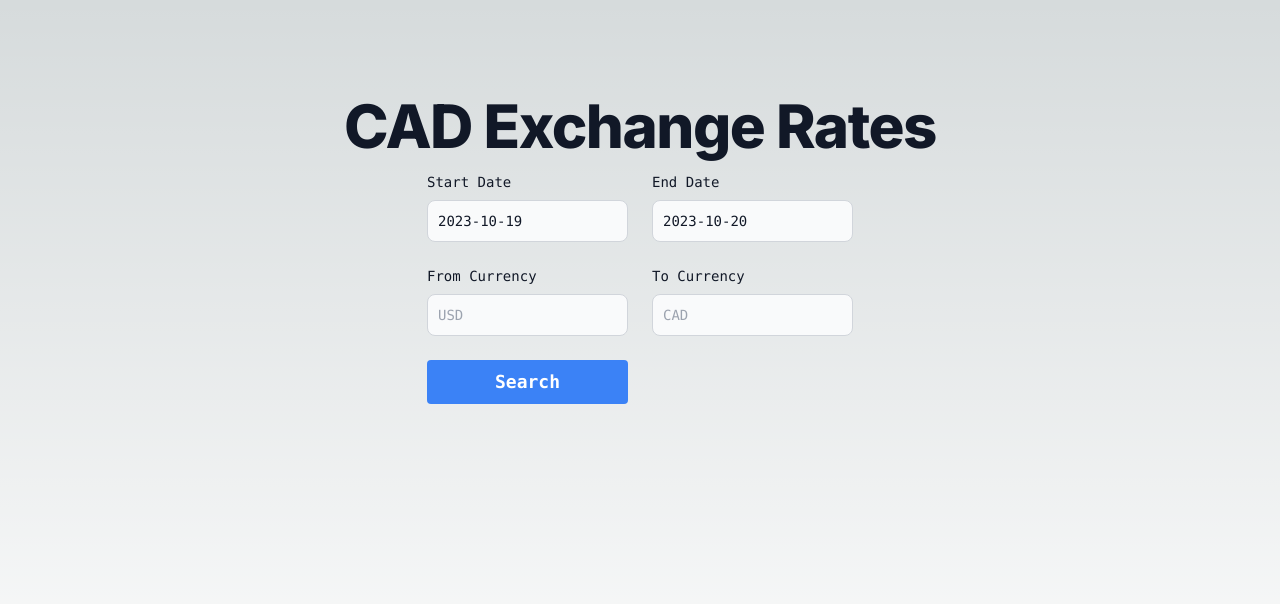
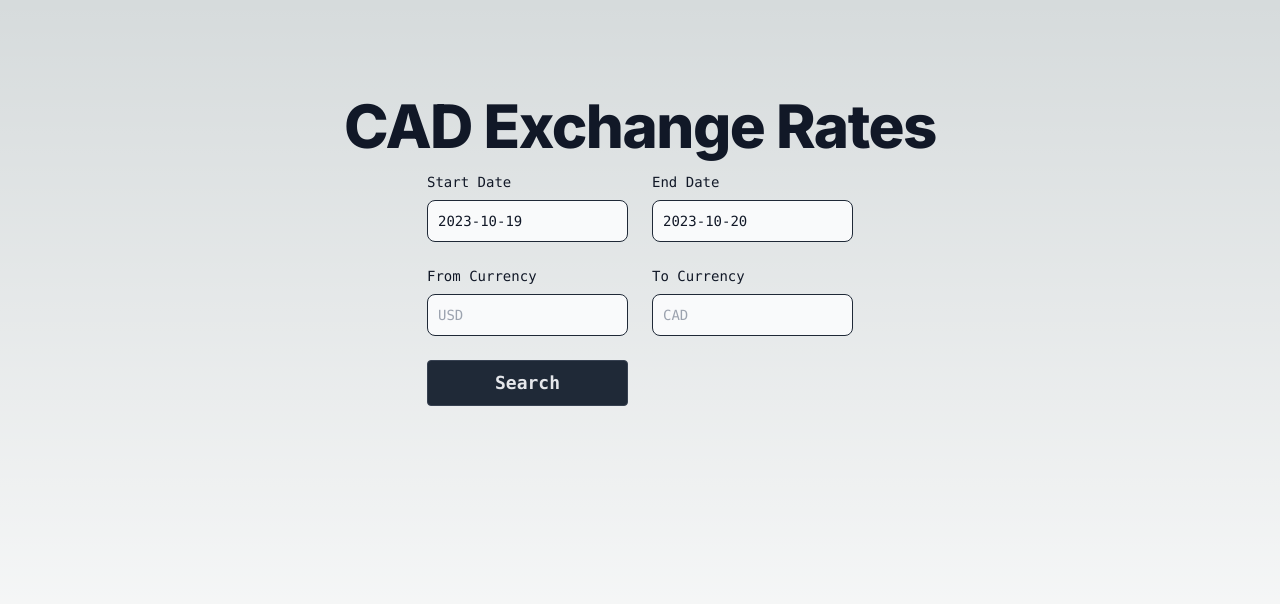
Before and after one commit to cjand225/currency-exchange-rate-frontend, a Next.js app: page /currency-exchange-app/ in a window 1280 px wide. Shown: the top 604 px of the page. Built offline with nearby package versions, Linux system fonts and the light colour scheme.

Commit message:
Updated tailwindcss classes on components to support light/dark mode

```diff
--- /dev/null
+++ b/src/app/common/styles.js
@@ -0,0 +1,48 @@
+// Dark Mode Styles
+const buttonDefaultDark = "bg-gray-800 text-gray-100 border border-gray-700";
+const buttonHoverDark = "hover:bg-gray-700 hover:border-gray-600";
+const buttonActiveFocusedDark = "active:bg-gray-900 focus:ring focus:ring-gray-500 focus:ring-opacity-50";
+
+const inputDefaultDark = "bg-gray-400 text-gray-600 placeholder-gray-200 border border-gray-800";
+const inputHoverDark = "hover:border-gray-500";
+const inputActiveFocusedDark = "focus:bg-gray-500 focus:border-gray-700 focus:ring focus:ring-gray-500 focus:ring-opacity-50";
+
+const tableHeaderStylesDark = "bg-gray-700 text-gray-400 border-b border-gray-300 p-2";
+const tableDataStylesDark = "bg-gray-800 text-gray-200 border-b border-gray-600 p-2";
+const tableRowStylesDark = "even:bg-gray-700";
+
+// Light Mode Styles
+const buttonDefaultLight = "bg-gray-100 text-gray-200 border border-gray-200";
+const buttonHoverLight = "hover:bg-gray-200 hover:border-gray-300";
+const buttonActiveFocusedLight = "active:bg-gray-300 focus:ring focus:ring-gray-200 focus:ring-opacity-50";
+
+const inputDefaultLight = "bg-gray-50 text-gray-900 placeholder-gray-400 border border-gray-300";
+const inputHoverLight = "hover:border-gray-400";
+const inputActiveFocusedLight = "focus:bg-white focus:border-gray-400 focus:ring focus:ring-gray-200 focus:ring-opacity-50";
+
+const tableHeaderStylesLight = "bg-gray-200 text-gray-300 border-b border-gray-300 p-2";
+const tableDataStylesLight = "bg-white text-gray-900 border-b border-gray-300 p-2";
+const tableRowStylesLight = "even:bg-gray-100";
+
+// Base Styles
+export const buttonStylesBase = "font-bold py-2 px-4 rounded";
+export const inputStylesBase = "text-sm rounded-lg block w-full p-2.5";
+
+// Combined styles for public usage
+export const buttonStylesDark = `${buttonDefaultDark} ${buttonHoverDark} ${buttonActiveFocusedDark}`;
+export const inputStylesDark = `${inputDefaultDark} ${inputHoverDark} ${inputActiveFocusedDark}`;
+
+export const buttonStylesLight = `${buttonDefaultLight} ${buttonHoverLight} ${buttonActiveFocusedLight}`;
+export const inputStylesLight = `${inputDefaultLight} ${inputHoverLight} ${inputActiveFocusedLight}`;
+
+export const tableStylesLight = {
+    header: tableHeaderStylesLight,
+    data: tableDataStylesLight,
+    row: tableRowStylesLight,
+};
+
+export const tableStylesDark = {
+    header: tableHeaderStylesDark,
+    data: tableDataStylesDark,
+    row: tableRowStylesDark,
+};
--- a/src/app/components/Button.tsx
+++ b/src/app/components/Button.tsx
@@ -1,3 +1,9 @@
+import {
+  buttonStylesBase,
+  buttonStylesLight,
+  buttonStylesDark,
+} from "../common/styles";
+
 interface ButtonProps {
   children: string;
 }
@@ -6,7 +12,9 @@ const Button = ({ children }: ButtonProps) => {
   return (
     <button
       type="submit"
-      className="bg-blue-500 hover:bg-blue-700 text-white font-bold py-2 px-4 rounded"
+      className={
+        buttonStylesBase + " " + buttonStylesLight + " " + buttonStylesDark
+      }
     >
       {children}
     </button>
--- a/src/app/components/CurrencyInput.tsx
+++ b/src/app/components/CurrencyInput.tsx
@@ -1,4 +1,9 @@
 import React from "react";
+import {
+  inputStylesLight,
+  inputStylesDark,
+  inputStylesBase,
+} from "../common/styles";
 
 interface CurrencyInputProps {
   label: string;
@@ -23,7 +28,7 @@ const CurrencyInput = ({
 
   return (
     <div>
-      <label className="block mb-2 text-sm font-medium text-gray-900">
+      <label className="block mb-2 text-sm font-medium text-gray-900 dark:text-gray-200">
         {label}
       </label>
       <input
@@ -31,7 +36,9 @@ const CurrencyInput = ({
         id={id}
         value={value}
         onChange={handleInputChange}
-        className="bg-gray-50 border border-gray-300 text-gray-900 text-sm rounded-lg focus:ring-blue-500 focus:border-blue-500 block w-full p-2.5"
+        className={
+          inputStylesBase + " " + inputStylesLight + " " + inputStylesDark
+        }
         placeholder={placeholder}
         maxLength={3} // Set the maximum length of input value to 3
         required
--- a/src/app/components/DateInput.tsx
+++ b/src/app/components/DateInput.tsx
@@ -1,6 +1,11 @@
 import React from "react";
 import DatePicker from "react-datepicker";
 import "react-datepicker/dist/react-datepicker.css";
+import {
+  inputStylesBase,
+  inputStylesLight,
+  inputStylesDark,
+} from "../common/styles";
 
 interface DateInputProps {
   label: string;
@@ -11,11 +16,13 @@ interface DateInputProps {
 const DateInput = ({ label, selectedDate, onDateChange }: DateInputProps) => {
   return (
     <div>
-      <label className="block mb-2 text-sm font-medium text-gray-900">
+      <label className="block mb-2 text-sm font-medium text-gray-900 dark:text-gray-200">
         {label}
       </label>
       <DatePicker
-        className="bg-gray-50 border border-gray-300 text-gray-900 text-sm rounded-lg focus:ring-blue-500 focus:border-blue-500 block w-full p-2.5"
+        className={
+          inputStylesBase + " " + inputStylesLight + " " + inputStylesDark
+        }
         dateFormat="yyyy-MM-dd"
         selected={selectedDate}
         maxDate={new Date()}
--- a/src/app/components/Table.tsx
+++ b/src/app/components/Table.tsx
@@ -1,4 +1,5 @@
 import React from "react";
+import { tableStylesLight, tableStylesDark } from "../common/styles";
 
 interface TableProps {
   data: {
@@ -11,24 +12,28 @@ interface TableProps {
 
 const Table = ({ data }: TableProps) => {
   return (
-    <table className="min-w-max w-full table-auto">
-      <thead>
-        <tr className="bg-gray-800 text-white uppercase text-sm leading-normal">
+    <table className="border-collapse text-sm uppercase w-4/6 leading-normal">
+      <thead className={tableStylesLight.header + " " + tableStylesDark.header}>
+        <tr className={tableStylesLight.row + " " + tableStylesDark.row}>
           <th className="py-3 px-6 text-center">Date</th>
           <th className="py-3 px-6 text-center">Exchange Rate</th>
         </tr>
       </thead>
-      <tbody className="text-gray-600 text-sm font-light">
+      <tbody className="text-sm font-light">
         {data &&
           Object.entries(data.exchange_rate).map(([date, rate]) => (
             <tr
               key={date}
-              className="border-b border-gray-200 hover:bg-gray-100"
+              className={tableStylesLight.row + " " + tableStylesDark.row}
             >
-              <td className="py-3 px-6 text-left whitespace-nowrap">
+              <td
+                className={tableStylesLight.data + " " + tableStylesDark.data}
+              >
                 <div className="flex item-center justify-center">{date}</div>
               </td>
-              <td className="py-3 px-6 text-left whitespace-nowrap">
+              <td
+                className={tableStylesLight.data + " " + tableStylesDark.data}
+              >
                 <div className="flex item-center justify-center">{rate}</div>
               </td>
             </tr>
--- a/src/app/page.tsx
+++ b/src/app/page.tsx
@@ -3,8 +3,8 @@ import App from "./components/App";
 
 export default function Home() {
   return (
-    <main className="flex min-h-screen flex-col items-center p-24">
-      <h1 className="mb-4 text-4xl font-extrabold leading-none tracking-tight text-gray-900 md:text-5xl lg:text-6xl">
+    <main className="flex min-h-screen flex-col items-center p-24 dark:bg-gray-900">
+      <h1 className="mb-4 text-4xl font-extrabold leading-none tracking-tight text-gray-900 md:text-5xl lg:text-6xl dark:text-gray-200">
         CAD Exchange Rates
       </h1>
       <App></App>
```
